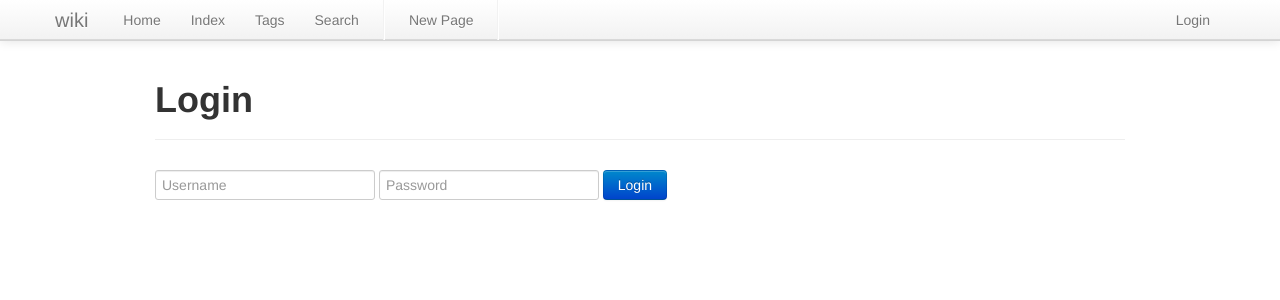
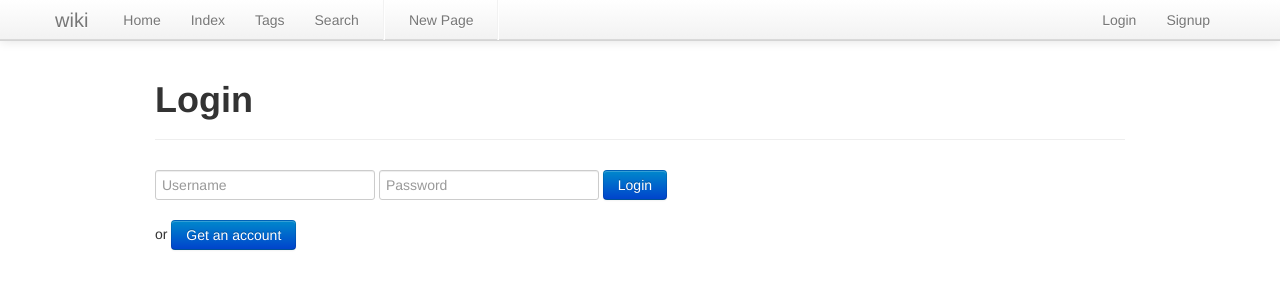
Before and after one commit to alexanderjulo/wiki, a Flask app: page /user/login/ in a window 1280 px wide. Shown: the top 300 px of the page. Run offline with Flask 2, Linux system fonts and the light colour scheme; parts of the project's set-up code (start-up, migrations or seed data) failed here and were passed over; some libraries are stand-ins or nearby versions.

Commit message:
basic signup form and view

```diff
--- a/app.py
+++ b/app.py
@@ -12,7 +12,7 @@ from flask.ext.wtf import (Form, TextField, TextAreaField, PasswordField,
 from flask.ext.login import (LoginManager, login_required, current_user,
                              login_user, logout_user)
 from flask.ext.script import Manager
-
+from signals import page_saved
 
 """
     Wiki classes
@@ -377,6 +377,7 @@ class EditorForm(Form):
     title = TextField('', [Required()])
     body = TextAreaField('', [Required()])
     tags = TextField('')
+    message = TextField('')
 
 
 class LoginForm(Form):
@@ -396,12 +397,25 @@ class LoginForm(Form):
             raise ValidationError('Username and password do not match.')
 
 
+class SignupForm(LoginForm):
+
+    def validate_name(form, field):
+        user = users.get_user(field.data)
+        if user:
+           raise ValidationError('This username is already taken')
+
+    def validate_password(form, field):
+        if len(field.data) < 4:
+            raise ValidationError('The password is too short')
+
+
 """
     Application Setup
     ~~~~~~~~~
 """
 
 app = Flask(__name__)
+app.debug = True
 app.config['CONTENT_DIR'] = 'content'
 app.config['TITLE'] = 'wiki'
 try:
@@ -421,6 +435,10 @@ loginmanager.login_view = 'user_login'
 wiki = Wiki(app.config.get('CONTENT_DIR'))
 
 users = UserManager(app.config.get('CONTENT_DIR'))
+
+if app.config.get('USE_GIT', False):
+    from extensions._git import git_plugin
+    page_saved.connect(git_plugin)
 
 
 @loginmanager.user_loader
@@ -476,6 +494,7 @@ def edit(url):
             page = wiki.get_bare(url)
         form.populate_obj(page)
         page.save()
+        page_saved.send(page, message=form.message.data.encode('utf-8'))
         flash('"%s" was saved.' % page.title, 'success')
         return redirect(url_for('display', url=url))
     return render_template('editor.html', form=form, page=page)
@@ -562,9 +581,14 @@ def user_index():
     pass
 
 
-@app.route('/user/create/')
-def user_create():
-    pass
+@app.route('/user/signup/', methods=['GET', 'POST'])
+def user_signup():
+    form = SignupForm()
+    if form.validate_on_submit():
+        users.add_user(form.name.data, form.password.data)
+        flash('You were registered successfully. Please login now.', 'success')
+        return redirect(request.args.get("next") or url_for('index'))
+    return render_template('login.html', form=form)
 
 
 @app.route('/user/<int:user_id>/')
@@ -576,6 +600,5 @@ def user_admin(user_id):
 def user_delete(user_id):
     pass
 
-
 if __name__ == '__main__':
     manager.run()
--- a/templates/base.html
+++ b/templates/base.html
@@ -28,7 +28,9 @@
 							<ul class="nav pull-right">
 								{% if current_user.is_anonymous() %}
 									<li><a href="{{ url_for('user_login') }}">Login</a></li>
-								{% else %}
+								    <li><a href="{{ url_for('user_signup') }}">Signup</a></li>
+
+                                {% else %}
 									<li><a href="{{ url_for('user_logout') }}">Logout</a></li>
 								{% endif %}
 							</ul>
--- a/templates/login.html
+++ b/templates/login.html
@@ -9,4 +9,7 @@
 	{{ form.password(placeholder='Password') }}
 	<input type="submit" class="btn btn-primary" value="Login">
 </form>
+
+or <a href="{{ url_for('user_signup') }}" class="btn btn-primary">Get an account</a>
+
 {% endblock content %}
```
